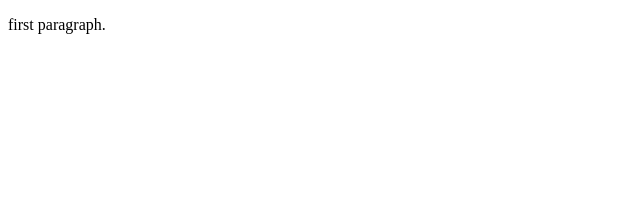
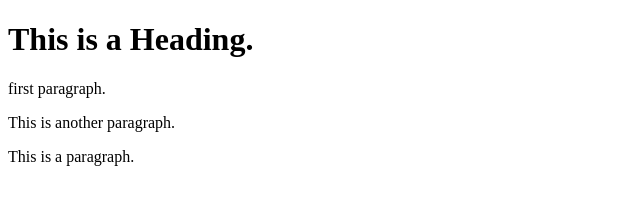
Before and after one commit to ATinkeringTink/learning-git, a plain HTML site: page index.html in a window 1280 px wide. Shown: the whole page, without its empty margins (0-640 px from the left). Drawn offline with Linux system fonts and the light colour scheme.

Commit message:
Feature xyz (#2)
* add some html

* added another p tag

* Update index.html

* added github

```diff
--- a/index.html
+++ b/index.html
@@ -3,9 +3,10 @@
 <head>
     <title>Page Title</title>
 </head>
-
 <body>
+    <h1>This is a Heading.</h1>
     <p>first paragraph.</p>
-
+    <p>This is another paragraph.</p>
+    <p>This is a paragraph.</p>
 </body>
 </html>
--- a/index.js
+++ b/index.js
@@ -1 +1 @@
-console.log("hello git");
+console.log("hello git and Github");
```
